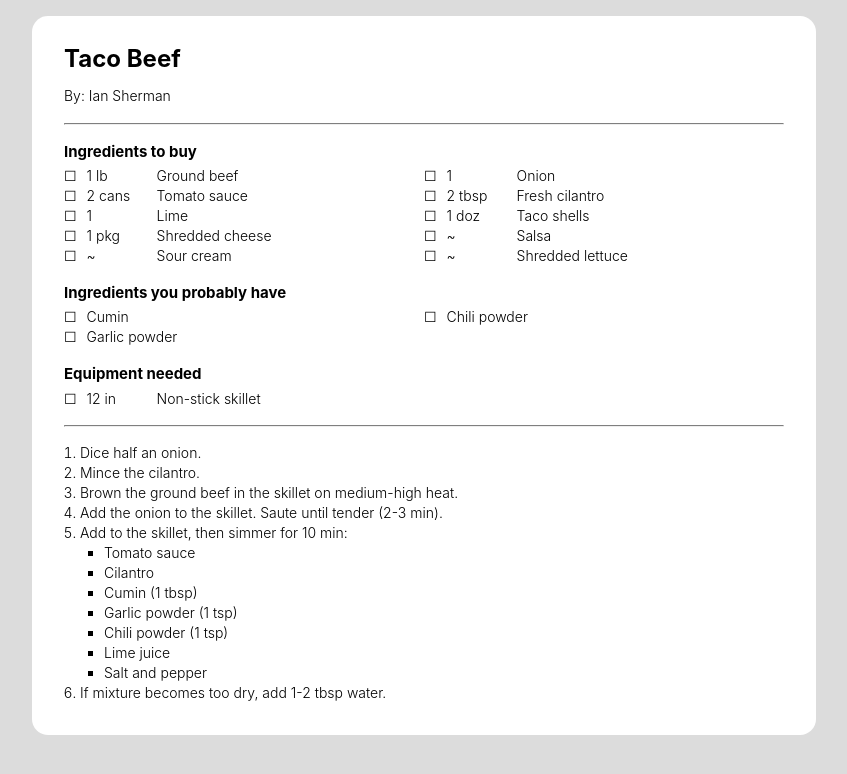
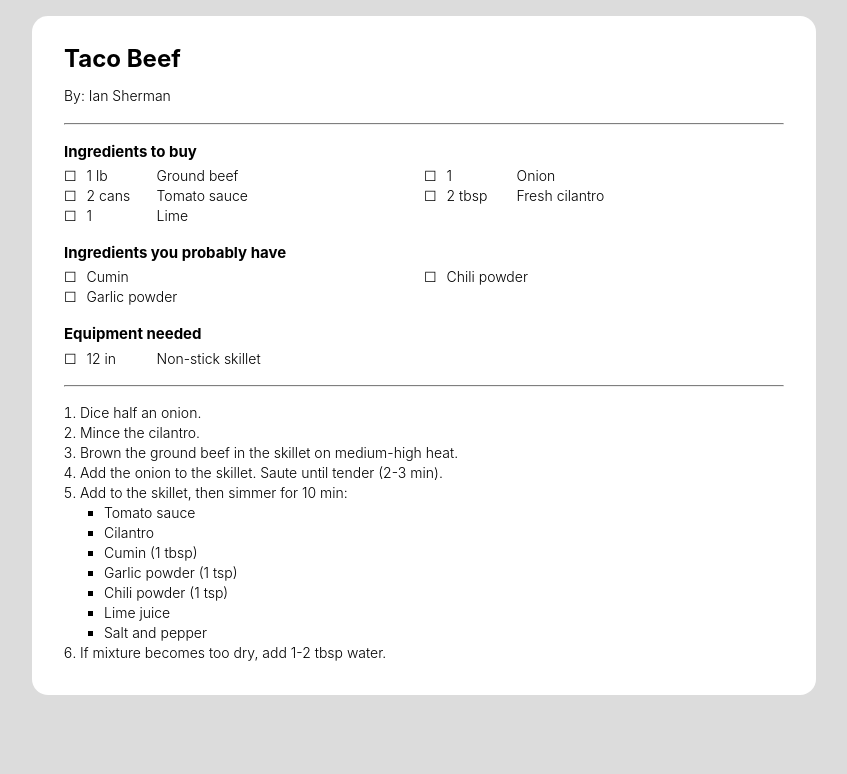
Before and after one commit to gaelanlloyd/jekyll-recipes, a Jekyll site: the page built from _recipes/taco-beef.md, in a window 1280 px wide. Shown: the top 774 px of the page, without its empty margins (216-1063 px from the left). Built offline with Jekyll 4.4.1, drawn with Linux system fonts in a browser that asks for light colours.

Commit message:
Remove unecessary ingredients from taco beef recipe

```diff
--- a/_recipes/taco-beef.md
+++ b/_recipes/taco-beef.md
@@ -7,11 +7,6 @@ ingredientsToBuy:
   - { qty: "2 cans", item: "Tomato sauce" }
   - { qty: "2 tbsp", item: "Fresh cilantro" }
   - { qty: "1", item: "Lime" }
-  - { qty: "1 doz", item: "Taco shells" }
-  - { qty: "1 pkg", item: "Shredded cheese" }
-  - { qty: "~", item: "Salsa" }
-  - { qty: "~", item: "Sour cream" }
-  - { qty: "~", item: "Shredded lettuce" }
 ingredientsYouHave:
   - Cumin
   - Chili powder
```
